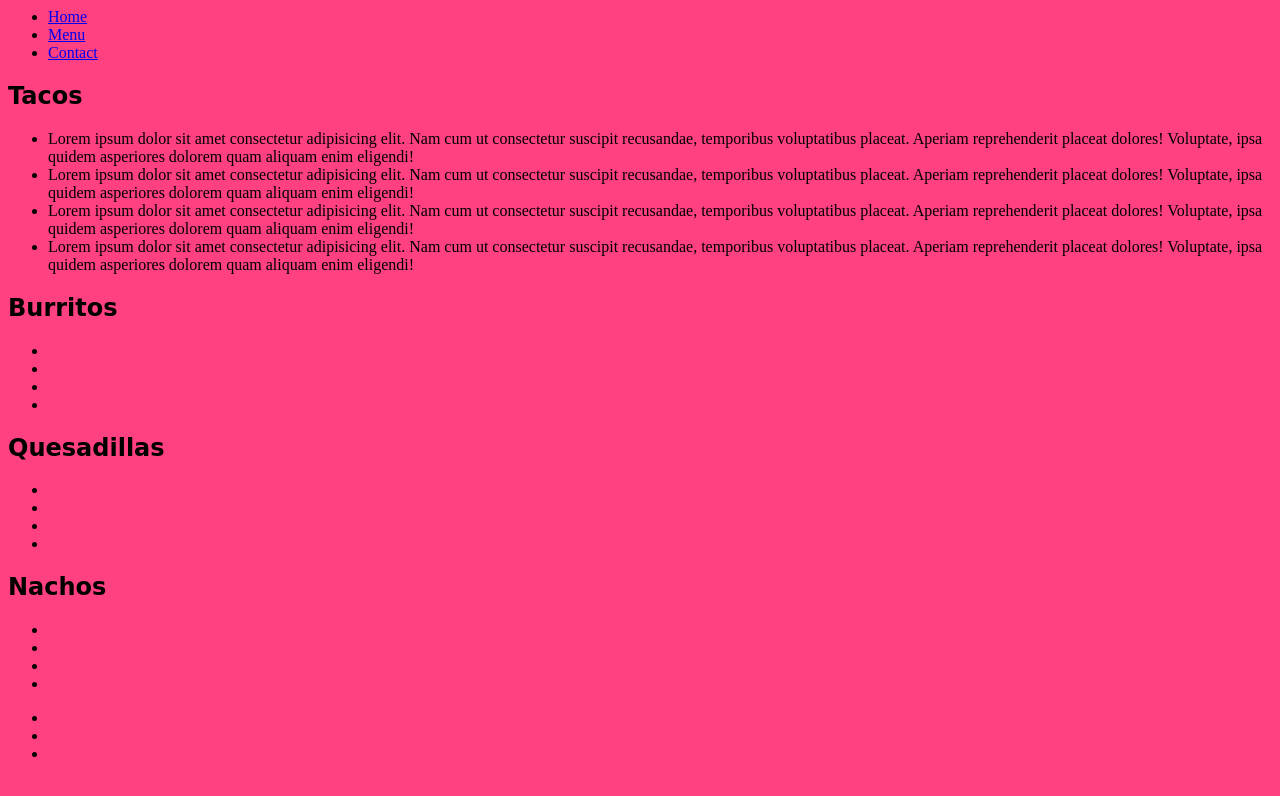
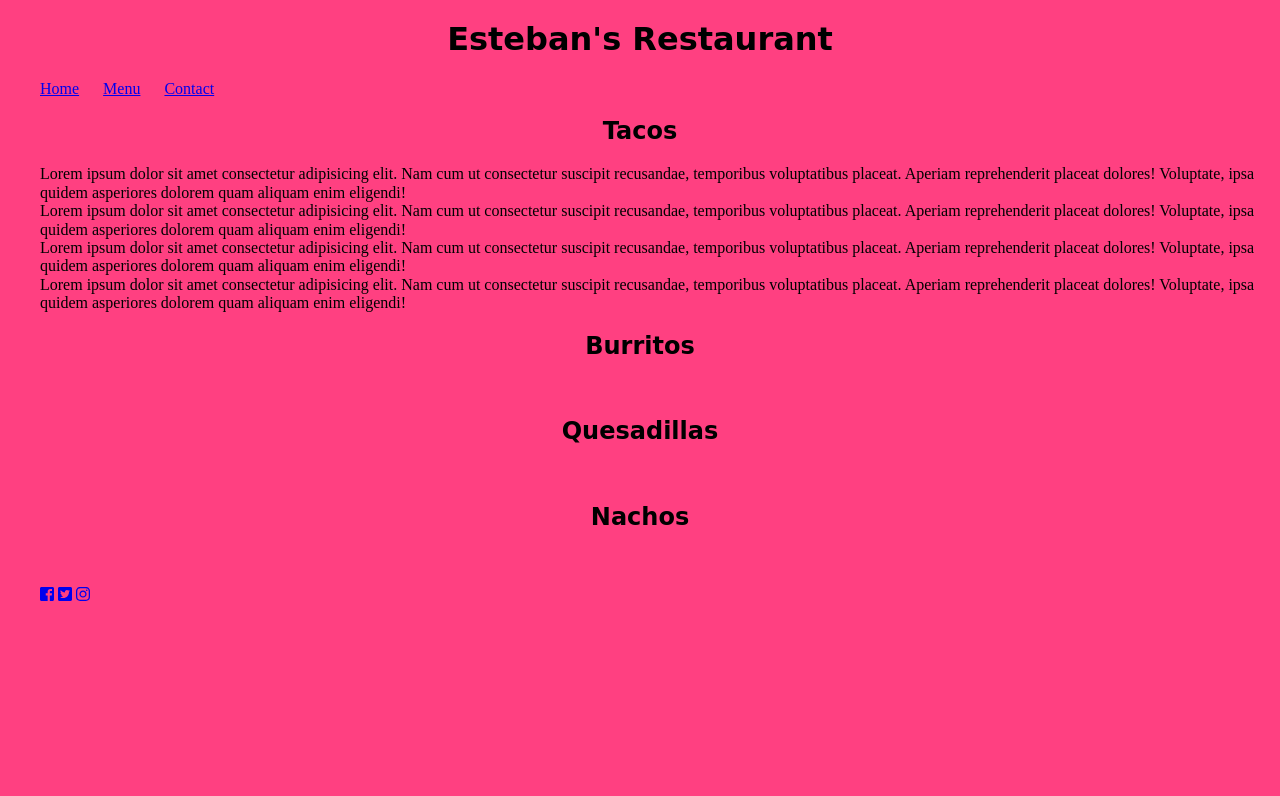
Before and after one commit to gatoarmen/estebanrestaurant, a plain HTML site: page menu.html in a window 1280 px wide. Drawn offline with nearby package versions, Linux system fonts and the light colour scheme.

Commit message:
last class update

```diff
--- a/menu.html
+++ b/menu.html
@@ -3,15 +3,20 @@
 <head>
 <meta charset+"UTF-8" />
 <title>Restaurant</title>
+<!--scripts-->
+<script defer src="https://use.fontawesome.com/releases/v5.0.6/js/all.js"></script>
+<!--styles-->
 <link rel="stylesheet" href="./style.css">
 <link href="https://fonts.googleapis.com/css?family=Roboto" rel="stylesheet">
-
+<link rel="stylesheet" href="https://cdnjs.cloudflare.com/ajax/libs/normalize/8.0.0/normalize.css">
+<meta name="viewport" content="width=device-width, initial-scale=1">
+<meta http-equiv="X-UA-Compatible" content="ie=edge">
 </head>
 
 <body>
 
     <header>
-        <h1></h1>
+            <h1>Esteban's Restaurant</h1>
         <nav>
             <ul>
                 <li><a href="index.html">Home</a></li>
@@ -66,9 +71,9 @@
         <div class="halfer"></div>
         <div>
             <ul>
-                <li><a href=""></a></li>
-                <li><a href=""></a></li>
-                <li><a href=""></a></li>
+                    <li><a href="#"><i class="fab fa-facebook-square"></i></a></li>
+                    <li><a href="#"><i class="fab fa-twitter-square"></i></a></li>
+                    <li><a href="#"><i class="fab fa-instagram"></i></a></li>
             </ul>
         </div>
     </footer>
--- a/style.css
+++ b/style.css
@@ -8,11 +8,36 @@ s-light: #66ffa6
 s-dark:#00b248
 
 */
+
+/* global styles */
+
 body{
     background-color: #ff4081;
 }
 
 h1,
 h2 {
+    text-align: center;
     font-family: 'Rammetto One', cursive;
 }
+
+h1{
+    font-size: 42px;
+}
+
+li{
+    display: inline-block
+}
+
+/* header */
+
+header li {
+    margin: 0 10px
+}
+
+header li:first-of-type {
+
+    margin-left: 0px;
+}
+
+/* footer styles */
```
Also changed, not shown: contact.html (+10 -5 lines), index.html (+11 -5 lines), test.html (added, +12 -0 lines).
